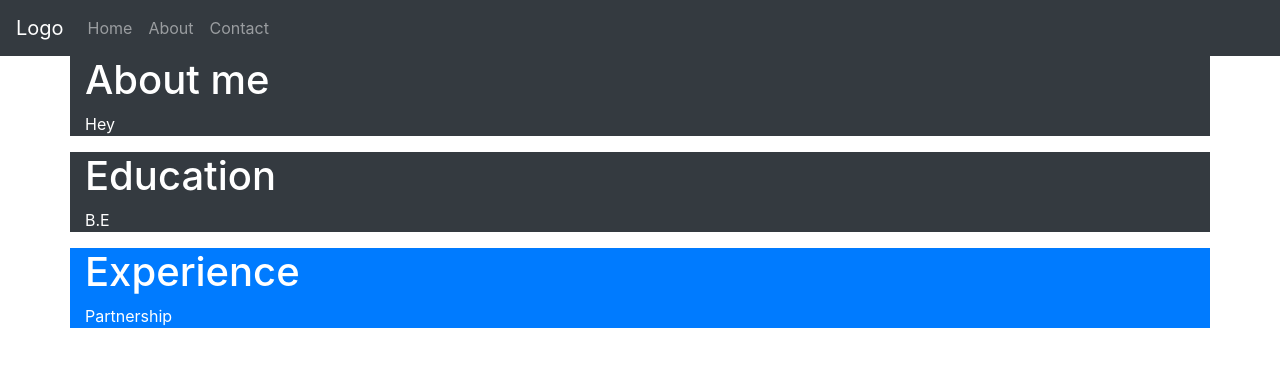
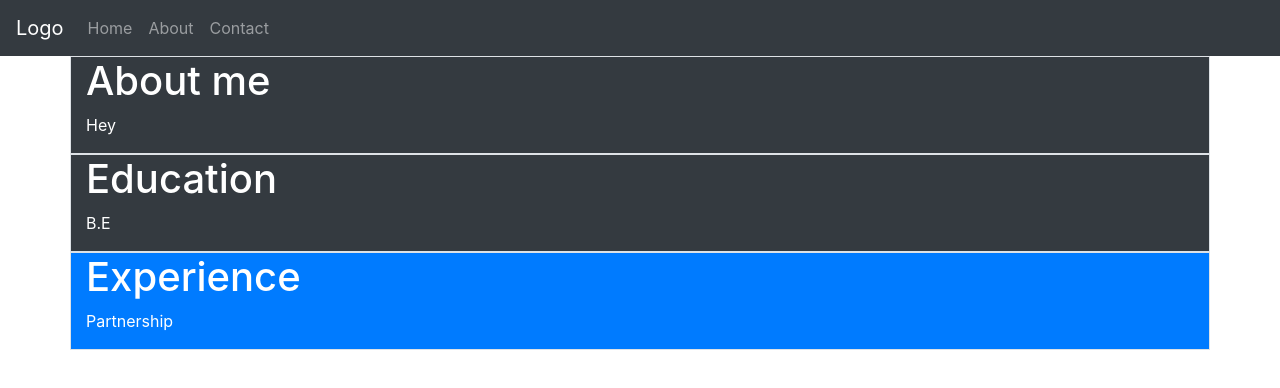
Before and after one commit to KushalSeelaboyina/KushalSeelaboyina.github.io, a plain HTML site: page index.html in a window 1280 px wide. Drawn offline with nearby package versions, Linux system fonts and the light colour scheme.

Commit message:
Update index.html

```diff
--- a/index.html
+++ b/index.html
@@ -24,17 +24,17 @@
 
           </nav>
 
-          <div class="container bg-dark text-white">
+          <div class="container bg-dark text-white border">
             <h1>About me</h1>
             <p>Hey</p>
           </div>
 
-          <div class="container bg-dark text-white">
+          <div class="container bg-dark text-white border">
             <h1>Education</h1>
             <p>B.E</p>
           </div>
 
-          <div class="container bg-primary text-white">
+          <div class="container bg-primary text-white border">
             <h1>Experience</h1>
             <p>Partnership</p>
           </div>
```
